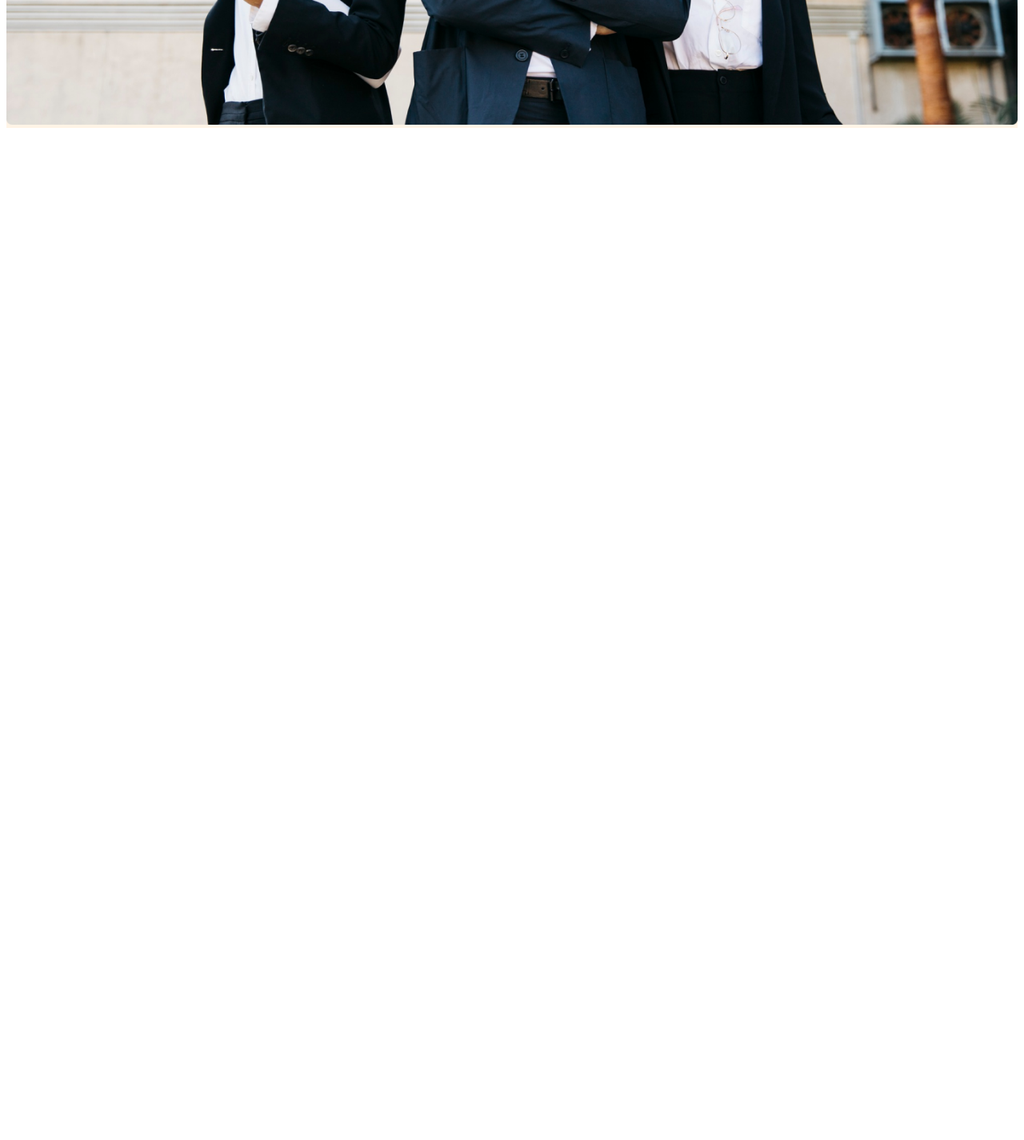
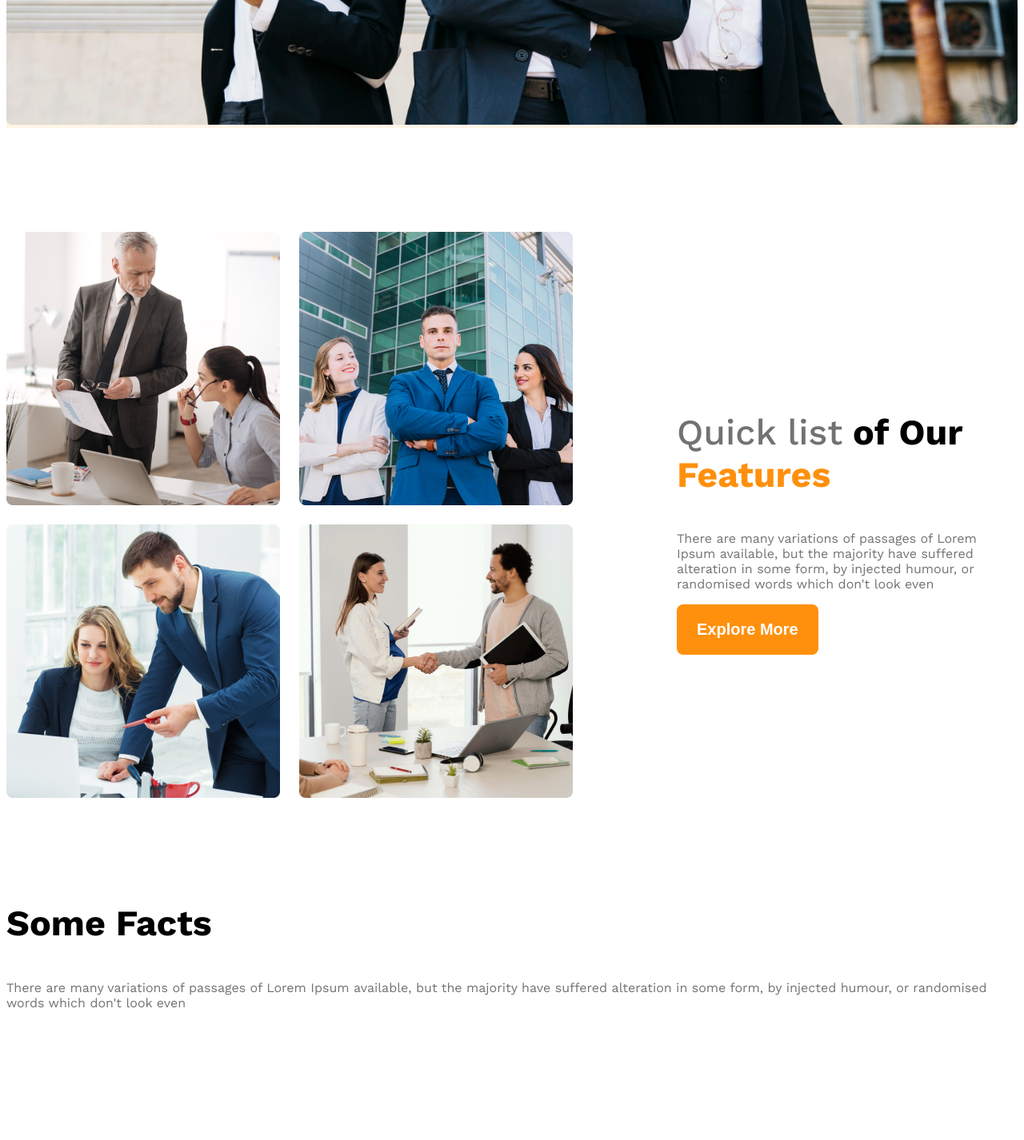
Before and after one commit to MUKTADIR-ALAM/g3-architect-r-web, a plain HTML site: page index.html in a window 1280 px wide. Shown: the part 1024-2450 px from the top of the page at 80% size. Before the commit the page ends 1192 px from the top, so only its background shows below. Drawn offline with nearby package versions, Linux system fonts and the light colour scheme.

Commit message:
make team reasponsive and added fact structure

```diff
--- a/index.html
+++ b/index.html
@@ -1,32 +1,93 @@
 <!DOCTYPE html>
 <html lang="en">
   <head>
-  <meta charset="UTF-8">
-  <meta name="viewport" content="width=device-width, initial-scale=1.0">
+    <meta charset="UTF-8" />
+    <meta name="viewport" content="width=device-width, initial-scale=1.0" />
     <title>G3 Architects</title>
-  <link rel="stylesheet" href="styles/architects.css">
+    <link rel="stylesheet" href="styles/architects.css" />
   </head>
   <body class="work-sans-font">
     <header class="bg-light">
       <nav class="navbar display-flex">
         <h3 class="brand">G3 Architects</h3>
         <ul class="nav-links display-flex">
-        <li class="nav-items"><a href="" class="nav-link text-gray">Home</a></li>
-        <li class="nav-items"><a href="" class="nav-link text-gray">About</a></li>
-        <li class="nav-items"><a href="" class="nav-link text-gray">Contact Us</a></li>
-        <li class="nav-items"><a href="" class="nav-link text-gray">Login</a></li></ul>
-
+          <li class="nav-items">
+            <a href="" class="nav-link text-gray">Home</a>
+          </li>
+          <li class="nav-items">
+            <a href="" class="nav-link text-gray">About</a>
+          </li>
+          <li class="nav-items">
+            <a href="" class="nav-link text-gray">Contact Us</a>
+          </li>
+          <li class="nav-items">
+            <a href="" class="nav-link text-gray">Login</a>
+          </li>
+        </ul>
       </nav>
       <div class="banner">
         <div class="banner-content">
           <h1 class="banner-tittle">Brand New Group of Architects</h1>
-        <p class="banner-description">There are many variations of passages of Lorem Ipsum available, but the majority have suffered alteration in some form, by injected humour, or randomised words which don't look even</p>
+          <p class="banner-description">
+            There are many variations of passages of Lorem Ipsum available, but
+            the majority have suffered alteration in some form, by injected
+            humour, or randomised words which don't look even
+          </p>
           <button class="btn-primary">Explore More</button>
         </div>
-      <img class="banner-image" src="images/banner.png" alt="">
+        <img class="banner-image" src="images/banner.png" alt="" />
       </div>
     </header>
-  <main></main>
+    <main>
+      <!-- team section -->
+      <section class="teams display-flex">
+        <div class="team-img-container">
+          <img src="images/team1.png" alt="" />
+          <img src="images/team2.png" alt="" />
+          <img src="images/team3.png" alt="" />
+          <img src="images/team4.png" alt="" />
+        </div>
+        <div class="our-features">
+          <h3 class="section-tittle"><span id="quick-list" class="text-light-gray">Quick list</span> <span>of Our</span> <span id="features" class="text-primary">Features</span></h3>
+          <p class="feature-desciption text-light-gray">
+            There are many variations of passages of Lorem Ipsum available, but
+            the majority have suffered alteration in some form, by injected
+            humour, or randomised words which don't look even
+          </p>
+          <button class="btn-primary">Explore More</button>
+        </div>
+      </section>
+<!-- freatures will enjoy -->
+      <section>
+        <h3 class="section-tittle">Some Facts</h3>
+        <p class="text-light-gray">There are many variations of passages of Lorem Ipsum available, but the majority have suffered alteration in some form, by injected humour, or randomised words which don't look even</p>
+        <div class="facts-container">
+          <div class="fact">
+            <img src="" alt="" class="fact-icon">
+            <h4 class="fact-number"></h4>
+            <h5 class="fact-name"></h5>
+          </div>
+          <div class="fact">
+            <img src="" alt="" class="fact-icon">
+            <h4 class="fact-number"></h4>
+            <h5 class="fact-name"></h5>
+          </div>
+          <div class="fact">
+            <img src="" alt="" class="fact-icon">
+            <h4 class="fact-number"></h4>
+            <h5 class="fact-name"></h5>
+          </div>
+          <div class="fact">
+            <img src="" alt="" class="fact-icon">
+            <h4 class="fact-number"></h4>
+            <h5 class="fact-name"></h5>
+          </div>
+        </div>
+      </section>
+
+      <!-- some facts -->
+       <section class="some-facts"></section>
+    </main>
     <footer></footer>
   </body>
 </html>
--- a/styles/architects.css
+++ b/styles/architects.css
@@ -11,6 +11,10 @@
 
 .display-flex {
   display: flex;
+}
+
+.text-primary{
+  color: #FF900E;
 }
 
 /* dark 02 */
@@ -36,6 +40,21 @@
   border-radius: 8px;
   border: none;
 }
+
+main > section{
+  margin-top: 130px;
+}
+
+main {
+  max-width: 1440px;
+  margin: 0 auto;
+}
+
+.section-tittle{
+  font-size: 2.8rem;
+  font-weight: 700;
+}
+
 
 /* header styles */
 /* navbar relted styles */
@@ -83,10 +102,49 @@
   width: 100%;
 }
 
+/* team and feature related styles */
+.teams{
+align-items: center;
+}
+
+.team-img-container{
+  display: grid;
+  grid-template-columns: repeat(2, 1fr);
+  gap: 24px;
+}
+
+.our-features{
+  margin-left: 130px;
+  max-width: 530px;
+}
+
+#quick-list{
+  font-weight: 500;
+}
+
 /* responsive media query */
 
 @media screen and (max-width:576px) {
-  .navbar,.nav-links{
+  .navbar,.nav-links,.teams{
     flex-direction: column;
   }
+
+  .team-img-container{
+    grid-template-columns: repeat(1,1fr);
+  }
+  .our-features{
+    margin-left: 20px;
+  }
 }
+
+/* medium size device */
+
+@media screen and (min-width: 576px) and (max-width: 992px) {
+
+  .teams{
+    flex-direction: column;
+  }
+  .our-features{
+    margin: 50px auto;
+  }
+}
```
Lines whose indentation alone changed are shown as unchanged.
